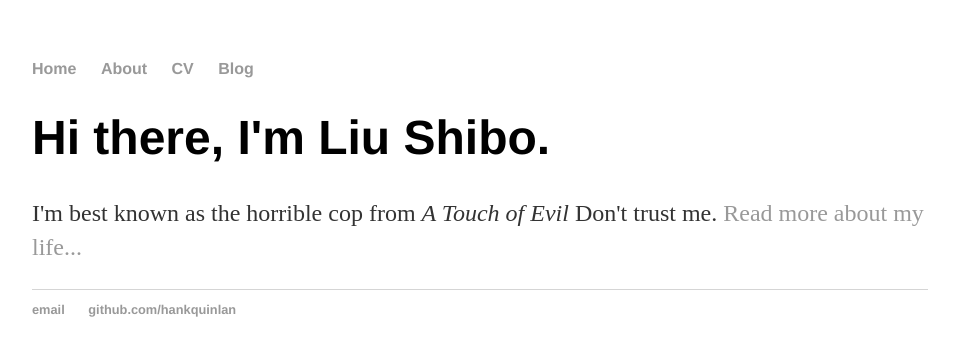
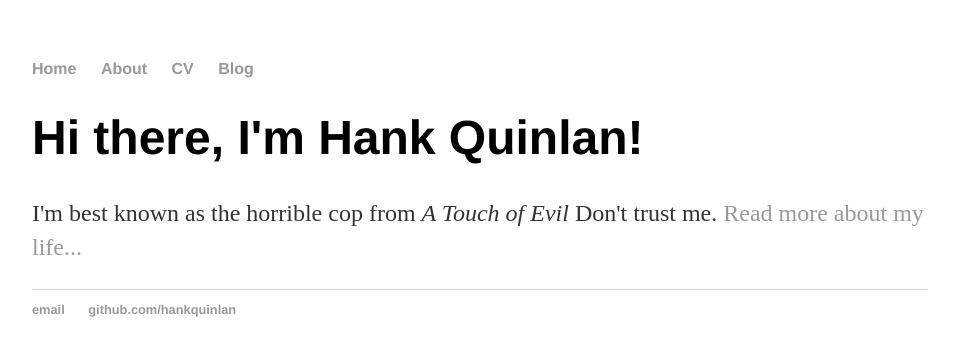
Before and after one commit to liushibo0406/liushibo0406.github.io, a Jekyll site: the page built from index.html, in a window 1280 px wide. Shown: the top 356 px of the page, without its empty margins (160-1115 px from the left). Built offline with Jekyll 4.4.1, drawn with Linux system fonts in a browser that asks for light colours.

Commit message:
Update index.html

```diff
--- a/index.html
+++ b/index.html
@@ -1,30 +1,8 @@
-<!DOCTYPE html>
-<html>
-	<head>
-		<title> Liu Shibo </title>
-		<!-- link to main stylesheet -->
-		<link rel="stylesheet" type="text/css" href="/css/main.css">
-	</head>
-	<body>
-		<nav>
-    		<ul>
-        		<li><a href="/">Home</a></li>
-	        	<li><a href="/about">About</a></li>
-        		<li><a href="/cv">CV</a></li>
-        		<li><a href="/blog">Blog</a></li>
-    		</ul>
-		</nav>
-		<div class="container">
-    		<div class="blurb">
-        		<h1>Hi there, I'm Liu Shibo.</h1>
-				<p>I'm best known as the horrible cop from <em>A Touch of Evil</em> Don't trust me. <a href="/about">Read more about my life...</a></p>
-    		</div><!-- /.blurb -->
-		</div><!-- /.container -->
-		<footer>
-    		<ul>
-        		<li><a href="mailto:hankquinlanhub@gmail.com">email</a></li>
-        		<li><a href="https://github.com/hankquinlan">github.com/hankquinlan</a></li>
-			</ul>
-		</footer>
-	</body>
-</html>
+---
+layout: default
+title: Hank Quinlan, Horrible Cop
+---
+<div class="blurb">
+	<h1>Hi there, I'm Hank Quinlan!</h1>
+	<p>I'm best known as the horrible cop from <em>A Touch of Evil</em> Don't trust me. <a href="/about">Read more about my life...</a></p>
+</div><!-- /.blurb -->
```
